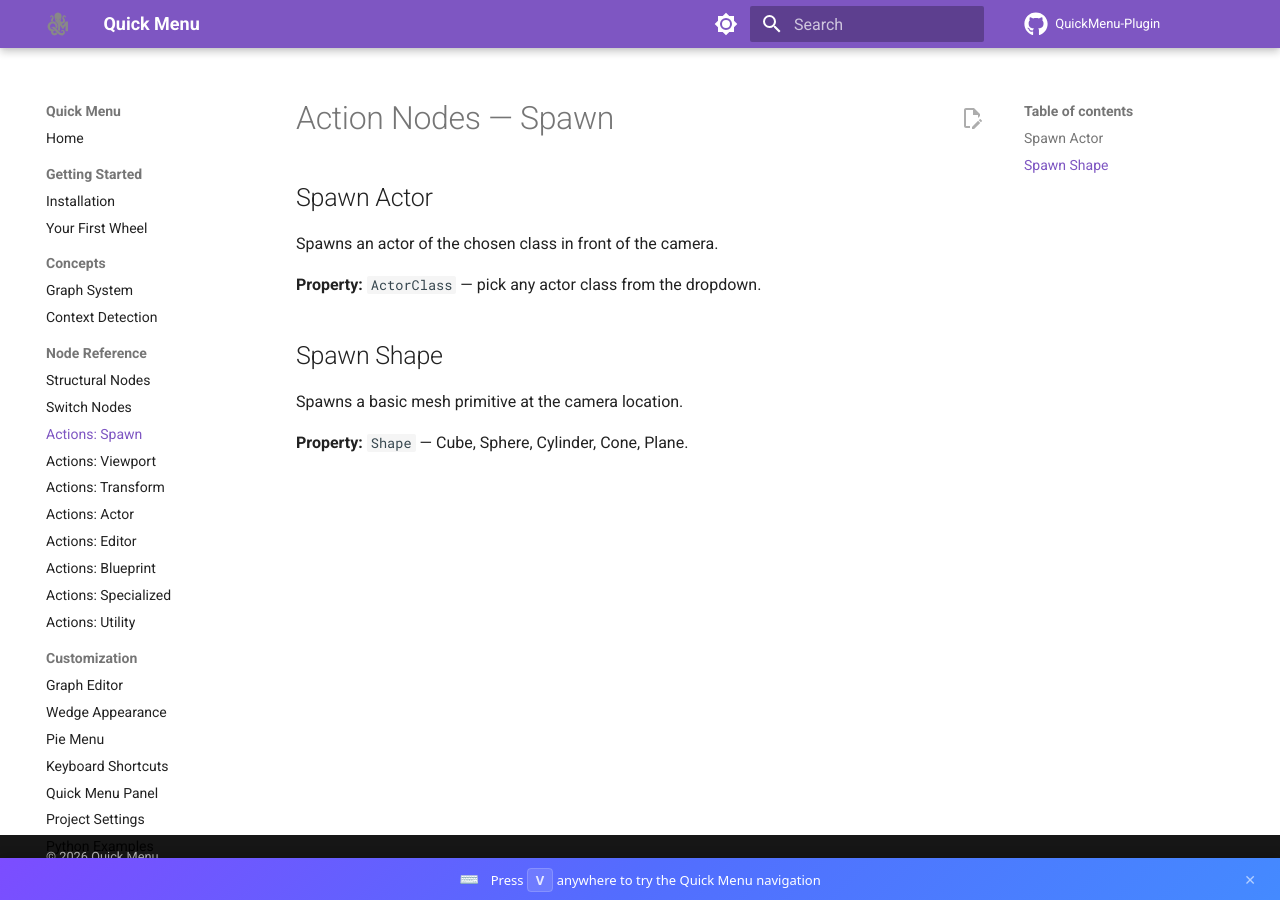
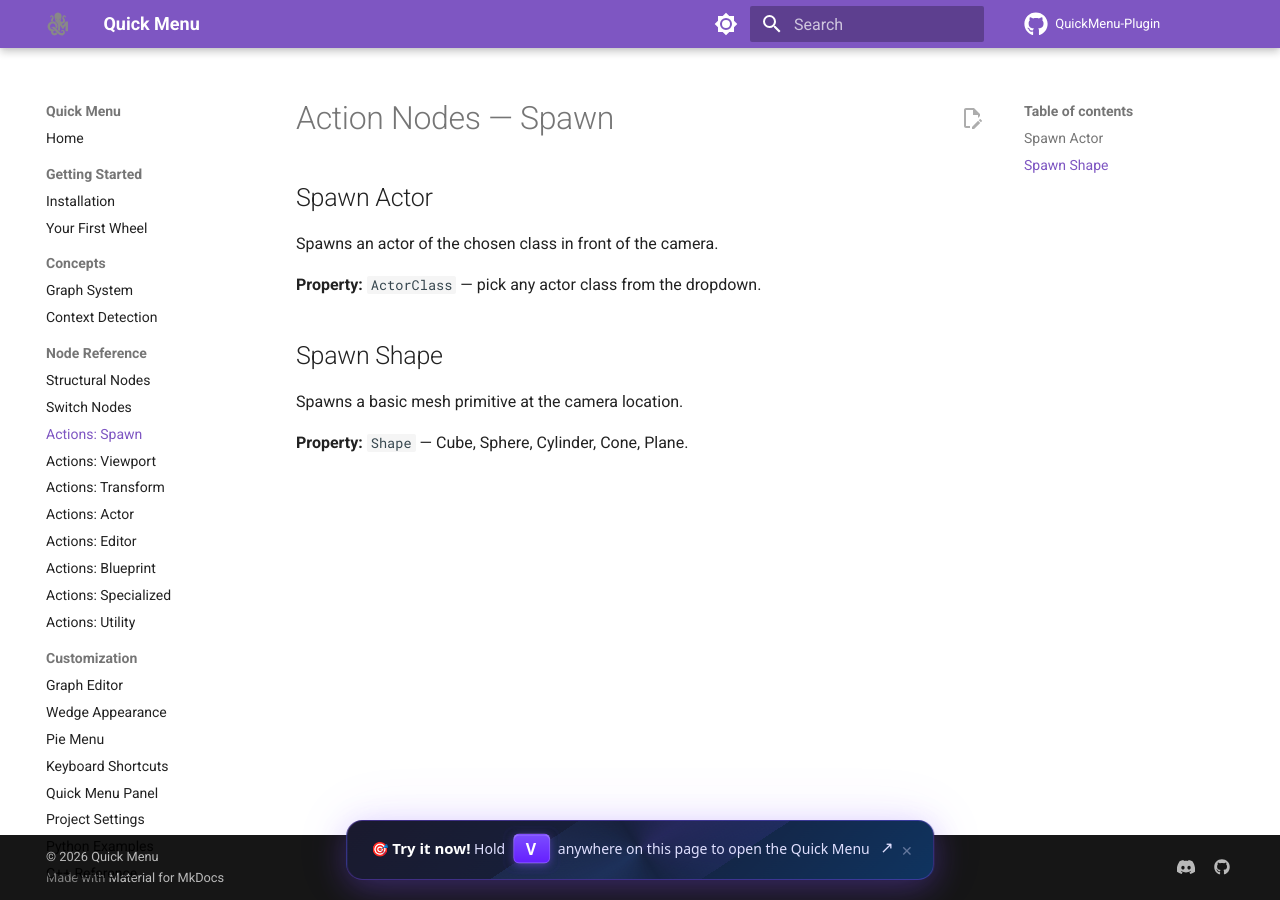
Before and after one commit to Bassounet/QuickMenu-Plugin, an MkDocs documentation site: the page built from docs/nodes/actions-spawn.md, in a window 1280 px wide. Built offline with MkDocs 1.6.1 and Material for MkDocs 9.7.7, drawn with Linux system fonts in a browser that asks for light colours; comment, search, counter and statistics services are not loaded; some of the changed lines change nothing that is shown.

Commit message:
Sync support files (2026-03-15 23:51)

```diff
--- a/docs/js/pie-menu.js
+++ b/docs/js/pie-menu.js
@@ -38,53 +38,112 @@
     overlay.appendChild(canvas);
     ctx = canvas.getContext('2d');
 
-    // Animated banner
+    // Animated banner — catchy AF
     const banner = document.createElement('div');
     banner.id = 'qm-pie-banner';
-    banner.innerHTML = '<span style="margin-right:8px;font-size:16px;">⌨️</span> Press <kbd style="background:rgba(255,255,255,0.15);padding:2px 8px;border-radius:4px;font-weight:bold;font-family:system-ui;border:1px solid rgba(255,255,255,0.2);">V</kbd> anywhere to try the Quick Menu navigation';
-    banner.style.cssText =
-      'position:fixed;bottom:0;left:0;width:100%;z-index:100000;' +
-      'background:linear-gradient(135deg, #7c4dff 0%, #536dfe 50%, #448aff 100%);' +
-      'color:#fff;padding:10px 20px;font-size:13px;font-family:system-ui;' +
-      'text-align:center;cursor:pointer;pointer-events:auto;' +
-      'transform:translateY(100%);transition:transform 0.5s cubic-bezier(0.16,1,0.3,1),opacity 0.4s;' +
-      'box-shadow:0 -2px 10px rgba(0,0,0,0.2);display:none;';
+    banner.innerHTML = `
+      <div class="qm-banner-content">
+        <div class="qm-banner-glow"></div>
+        <span class="qm-banner-text">
+          🎯 <strong>Try it now!</strong> Hold
+          <span class="qm-key-wrapper">
+            <span class="qm-key-ring"></span>
+            <kbd class="qm-key">V</kbd>
+          </span>
+          anywhere on this page to open the Quick Menu
+          <span class="qm-banner-arrow">↗</span>
+        </span>
+        <span class="qm-banner-close">✕</span>
+      </div>
+    `;
 
-    // Close button
-    const closeBtn = document.createElement('span');
-    closeBtn.textContent = '✕';
-    closeBtn.style.cssText =
-      'position:absolute;right:16px;top:50%;transform:translateY(-50%);' +
-      'cursor:pointer;opacity:0.6;font-size:14px;padding:4px 8px;';
-    closeBtn.addEventListener('click', function (e) {
+    const style = document.createElement('style');
+    style.textContent = `
+      #qm-pie-banner {
+        position: fixed; bottom: 20px; left: 50%; z-index: 100000;
+        transform: translateX(-50%) translateY(120px) scale(0.9);
+        transition: transform 0.6s cubic-bezier(0.16,1,0.3,1), opacity 0.4s;
+        display: none; pointer-events: auto; opacity: 0;
+      }
+      .qm-banner-content {
+        position: relative; overflow: hidden;
+        background: linear-gradient(135deg, #1a1a2e 0%, #16213e 50%, #0f3460 100%);
+        border: 1px solid rgba(124, 77, 255, 0.4);
+        border-radius: 16px; padding: 14px 40px 14px 24px;
+        box-shadow: 0 8px 32px rgba(124, 77, 255, 0.3), 0 0 60px rgba(124, 77, 255, 0.1);
+        font-family: system-ui; font-size: 14px; color: #e0e0ff;
+        white-space: nowrap;
+      }
+      .qm-banner-glow {
+        position: absolute; top: -50%; left: -20%; width: 140%; height: 200%;
+        background: conic-gradient(from 0deg, transparent, rgba(124,77,255,0.15), transparent, rgba(68,138,255,0.15), transparent);
+        animation: qm-glow-spin 4s linear infinite;
+      }
+      @keyframes qm-glow-spin { to { transform: rotate(360deg); } }
+      .qm-banner-text { position: relative; z-index: 1; }
+      .qm-banner-text strong { color: #fff; font-size: 15px; }
+      .qm-key-wrapper {
+        position: relative; display: inline-block; margin: 0 4px; vertical-align: middle;
+      }
+      .qm-key-ring {
+        position: absolute; inset: -4px; border-radius: 10px;
+        border: 2px solid rgba(124, 77, 255, 0.6);
+        animation: qm-ring-pulse 1.5s ease-in-out infinite;
+      }
+      @keyframes qm-ring-pulse {
+        0%, 100% { transform: scale(1); opacity: 1; }
+        50% { transform: scale(1.3); opacity: 0; }
+      }
+      .qm-key {
+        display: inline-block; padding: 3px 12px; font-size: 16px; font-weight: 900;
+        font-family: system-ui; color: #fff; letter-spacing: 1px;
+        background: linear-gradient(180deg, #7c4dff 0%, #651fff 100%);
+        border-radius: 6px; border: 1px solid rgba(255,255,255,0.2);
+        box-shadow: 0 2px 8px rgba(124,77,255,0.5), inset 0 1px 0 rgba(255,255,255,0.2);
+        animation: qm-key-bounce 2s ease-in-out infinite;
+      }
+      @keyframes qm-key-bounce {
+        0%, 100% { transform: translateY(0); }
+        30% { transform: translateY(-3px); }
+        50% { transform: translateY(0); }
+        70% { transform: translateY(-2px); }
+      }
+      .qm-banner-arrow {
+        display: inline-block; margin-left: 6px; font-size: 16px;
+        animation: qm-arrow-bounce 1s ease-in-out infinite alternate;
+      }
+      @keyframes qm-arrow-bounce {
+        from { transform: translate(0, 0); }
+        to { transform: translate(3px, -3px); }
+      }
+      .qm-banner-close {
+        position: absolute; right: 12px; top: 50%; transform: translateY(-50%);
+        cursor: pointer; opacity: 0.4; font-size: 14px; padding: 4px 8px;
+        z-index: 2; transition: opacity 0.2s;
+      }
+      .qm-banner-close:hover { opacity: 1; }
+    `;
+    document.head.appendChild(style);
+    document.body.appendChild(banner);
+
+    function dismissBanner() {
+      banner.style.transform = 'translateX(-50%) translateY(120px) scale(0.9)';
+      banner.style.opacity = '0';
+      setTimeout(function () { banner.style.display = 'none'; }, 600);
+      sessionStorage.setItem('qm-banner-dismissed', '1');
+    }
+
+    banner.querySelector('.qm-banner-close').addEventListener('click', function (e) {
       e.stopPropagation();
       dismissBanner();
     });
-    banner.appendChild(closeBtn);
-
-    // Pulse animation on the V key
-    const style = document.createElement('style');
-    style.textContent = `
-      @keyframes qm-pulse { 0%,100% { opacity:1; } 50% { opacity:0.5; } }
-      #qm-pie-banner kbd { animation: qm-pulse 2s ease-in-out infinite; }
-    `;
-    document.head.appendChild(style);
-
-    document.body.appendChild(banner);
-
-    function dismissBanner() {
-      banner.style.transform = 'translateY(100%)';
-      setTimeout(function () { banner.style.display = 'none'; }, 500);
-      sessionStorage.setItem('qm-banner-dismissed', '1');
-    }
 
     // Dismiss on first V press
-    function onFirstV() {
-      if (banner.style.display !== 'none') dismissBanner();
-      document.removeEventListener('keydown', onFirstV);
-    }
-    document.addEventListener('keydown', function (e) {
-      if (e.key === 'v' || e.key === 'V') onFirstV();
+    document.addEventListener('keydown', function onFirstV(e) {
+      if (e.key === 'v' || e.key === 'V') {
+        dismissBanner();
+        document.removeEventListener('keydown', onFirstV);
+      }
     });
 
     // Track mouse position globally
@@ -318,15 +377,15 @@
     createOverlay();
   }
 
-  // Show banner after a short delay on first visit
+  // Show banner after delay
   setTimeout(function () {
     const b = document.getElementById('qm-pie-banner');
     if (b && !sessionStorage.getItem('qm-banner-dismissed')) {
       b.style.display = 'block';
-      // Trigger slide-up animation
       requestAnimationFrame(function () {
         requestAnimationFrame(function () {
-          b.style.transform = 'translateY(0)';
+          b.style.transform = 'translateX(-50%) translateY(0) scale(1)';
+          b.style.opacity = '1';
         });
       });
     }
--- a/mkdocs.yml
+++ b/mkdocs.yml
@@ -99,6 +99,6 @@ extra:
       name: GitHub
 
 extra_javascript:
-  - js/pie-menu.js?v=6
+  - js/pie-menu.js?v=7
 
 copyright: "&copy; 2026 Quick Menu"
```
